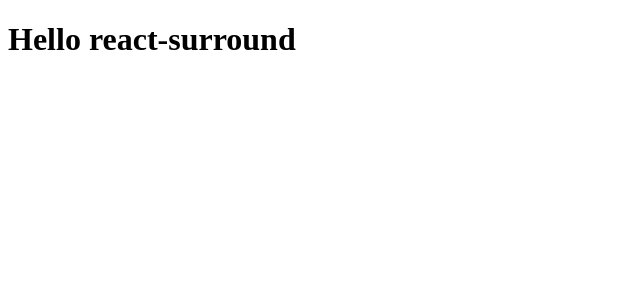
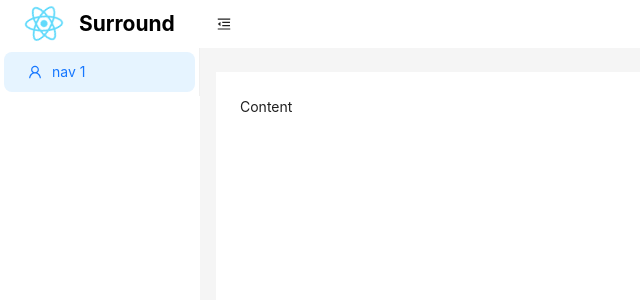
Before and after one commit to huzixuanH/react-surround, a React (Vite) app: page / in a window 1280 px wide. Shown: the top 300 px of the page, without its empty margins (0-640 px from the left). Built offline with nearby package versions, Linux system fonts and the light colour scheme; the HTML template or start-up script is replaced by a standard one.

Commit message:
1. Layout

```diff
--- a/package.json
+++ b/package.json
@@ -9,6 +9,7 @@
     "lint-staged": "lint-staged"
   },
   "dependencies": {
+    "@ant-design/icons": "^5.1.4",
     "@reduxjs/toolkit": "^1.9.5",
     "antd": "^5.4.2",
     "axios": "^1.3.6",
@@ -19,6 +20,7 @@
     "lodash": "^4.17.21",
     "mobx": "^6.9.0",
     "mobx-react": "^7.6.0",
+    "nanoid": "^4.0.2",
     "react": "^18.2.0",
     "react-dom": "^18.2.0",
     "react-i18next": "^12.3.1",
--- a/src/App.tsx
+++ b/src/App.tsx
@@ -1,9 +1,9 @@
 import React from "react";
+import AppLayout from "@/components/layout";
+import "@/assets/style/index.less";
 
 function App() {
-  return (
-    <h1>Hello react-surround</h1>
-  );
+  return <AppLayout />;
 }
 
 export default App;
--- /dev/null
+++ b/src/assets/style/index.less
@@ -0,0 +1,61 @@
+* {
+  margin: 0;
+  padding: 0;
+}
+
+html,
+body {
+  height: 100%;
+}
+
+body {
+  -webkit-font-smoothing: antialiased;
+  background-color: #fff;
+  font: 12px/1.5 Microsoft YaHei, Heiti SC, tahoma, arial, Hiragino Sans GB,
+    "\5B8B\4F53", sans-serif;
+}
+
+em,
+i {
+  font-style: normal;
+}
+
+li {
+  list-style: none;
+}
+
+img {
+  border: 0;
+  vertical-align: middle;
+}
+
+a {
+  text-decoration: none;
+}
+
+button,
+input {
+  font-family: Microsoft YaHei, Heiti SC, tahoma, arial, Hiragino Sans GB,
+    "\5B8B\4F53", sans-serif;
+}
+
+.hide,
+.none {
+  display: none;
+}
+
+.clearfix:after {
+  visibility: hidden;
+  clear: both;
+  display: block;
+  content: ".";
+  height: 0;
+}
+
+.clearfix {
+  *zoom: 1;
+}
+
+#root {
+  height: 100%;
+}
--- /dev/null
+++ b/src/components/layout/index.less
@@ -0,0 +1,26 @@
+.title {
+  display: flex;
+  justify-content: center;
+  align-items: center;
+
+  @keyframes rotate {
+    0% {
+      transform: rotate(0);
+    }
+    100% {
+      transform: rotate(360deg);
+    }
+  }
+
+  .logo {
+    height: 70%;
+    animation-name: rotate;
+    animation-duration: 3s;
+    animation-timing-function: linear;
+    animation-iteration-count: infinite;
+  }
+
+  h2 {
+    margin-left: 16px;
+  }
+}
--- /dev/null
+++ b/src/components/layout/index.tsx
@@ -0,0 +1,85 @@
+import React, { useEffect, useState } from "react";
+import {
+  MenuFoldOutlined,
+  MenuUnfoldOutlined,
+  UserOutlined,
+} from "@ant-design/icons";
+import { Layout, Menu, Button, theme } from "antd";
+import logo from "@/assets/img/logo.png";
+import "./index.less";
+
+const { Header, Sider, Content } = Layout;
+
+const AppLayout: React.FC = () => {
+  const [collapsed, setCollapsed] = useState(false);
+  const {
+    token: { colorBgContainer },
+  } = theme.useToken();
+
+  useEffect(() => {
+    const resizeObserver = new ResizeObserver((entries) => {
+      const bodyWith = entries[0].contentRect.width;
+      if (bodyWith > 1200) setCollapsed(false);
+      if (bodyWith < 1200) setCollapsed(true);
+    });
+    resizeObserver.observe(document.body);
+
+    return () => {
+      resizeObserver.unobserve(document.body);
+    };
+  }, []);
+
+  return (
+    <Layout style={{ height: "100%" }}>
+      <Sider theme="light" trigger={null} collapsible collapsed={collapsed}>
+        <div className="title" style={{ height: 48 }}>
+          <img className="logo" src={logo} alt="title" />
+          {collapsed || <h2>Surround</h2>}
+        </div>
+        <Menu
+          theme="light"
+          mode="inline"
+          defaultSelectedKeys={["1"]}
+          items={[
+            {
+              key: "1",
+              icon: <UserOutlined />,
+              label: "nav 1",
+            },
+          ]}
+        />
+      </Sider>
+      <Layout>
+        <Header
+          style={{
+            padding: 0,
+            background: colorBgContainer,
+            height: 48,
+            display: "flex",
+          }}
+        >
+          <Button
+            type="text"
+            icon={collapsed ? <MenuUnfoldOutlined /> : <MenuFoldOutlined />}
+            onClick={() => setCollapsed(!collapsed)}
+            style={{
+              width: 48,
+              height: 48,
+            }}
+          />
+        </Header>
+        <Content
+          style={{
+            margin: "24px 16px",
+            padding: 24,
+            background: colorBgContainer,
+          }}
+        >
+          Content
+        </Content>
+      </Layout>
+    </Layout>
+  );
+};
+
+export default AppLayout;
```
Also changed, not shown: src/assets/img/logo.png (added), 1 other file (tests, documents, lock files or other folders).
